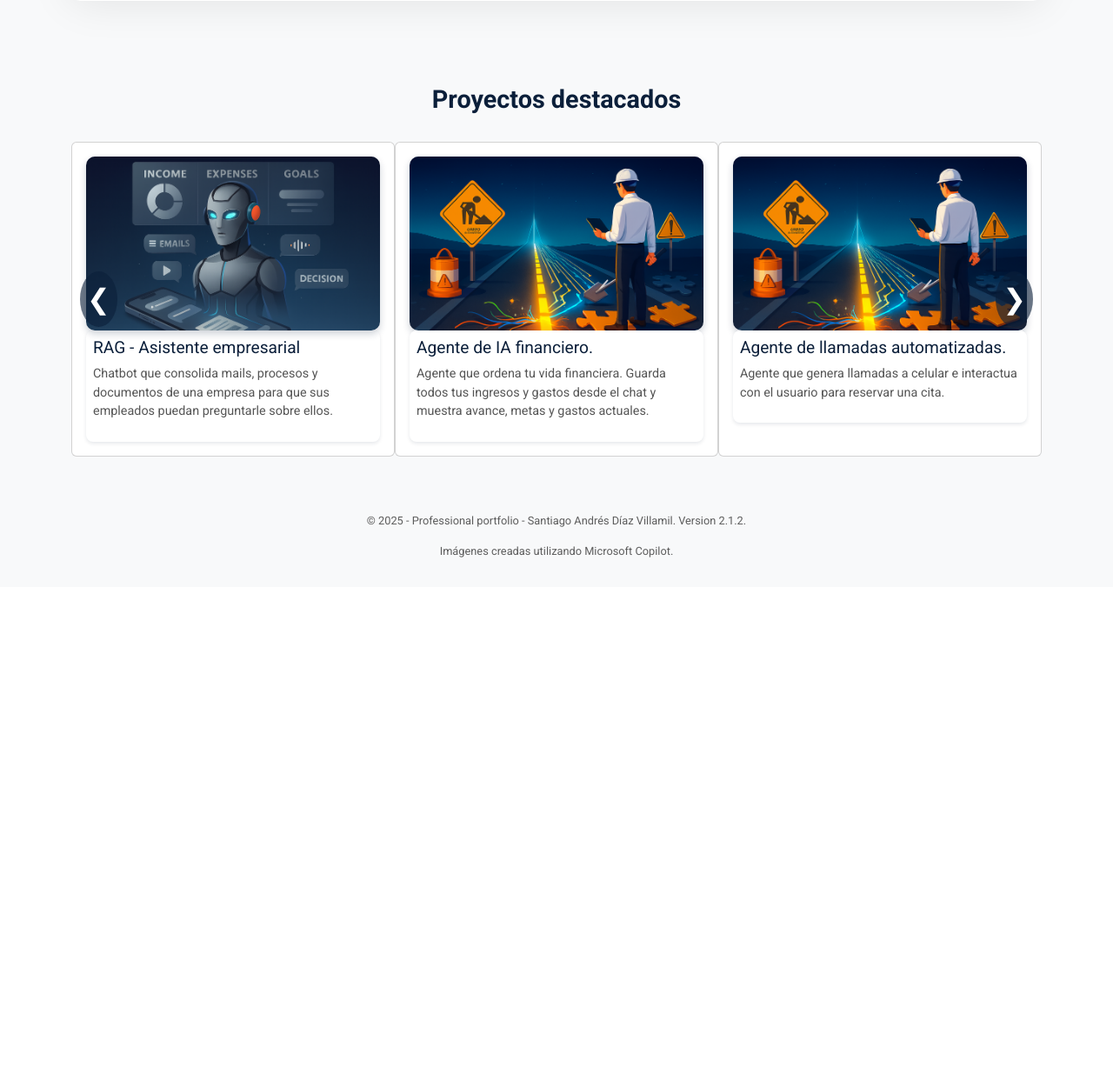
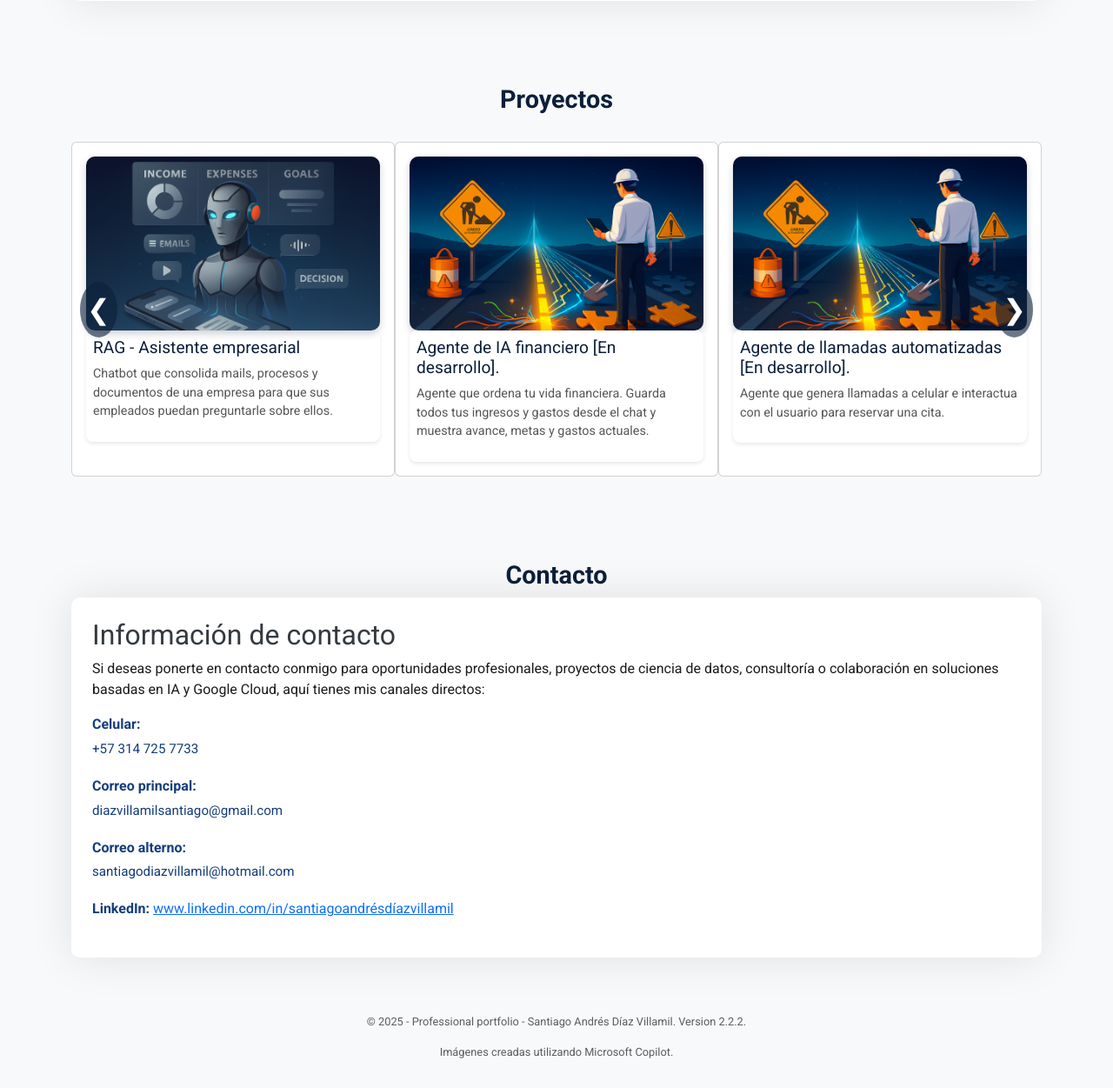
Before and after one commit to SantiagoDiazVillamil/prod-data-portfolio, a Flask app: page / in a window 1280 px wide. Shown: the part 1344-2595 px from the top of the page at 87% size. Before the commit the page ends 1985 px from the top, so only its background shows below. Run offline with Flask 3, Linux system fonts and the light colour scheme.

Commit message:
Inclusión de secciones de contacto

```diff
--- a/templates/components/footer.html
+++ b/templates/components/footer.html
@@ -1,4 +1,4 @@
 <footer class="bg-light text-center py-3 mt-5">
-  <p>&copy; 2025 - Professional portfolio - Santiago Andrés Díaz Villamil. Version 2.1.2.</p>
+  <p>&copy; 2025 - Professional portfolio - Santiago Andrés Díaz Villamil. Version 2.2.2.</p>
   <p>Imágenes creadas utilizando Microsoft Copilot.</p>
 </footer>
--- a/templates/index.html
+++ b/templates/index.html
@@ -39,7 +39,7 @@
   <div class="profile-container">
 
     <!-- <div class="profile-grid"> -->
-      <div class="profile-card">
+      <div class="profile-card" id="cv">
 
             <h2>Perfil profesional</h2>
     <p class="intro">
@@ -89,20 +89,64 @@
 
 
 
-<h2 class="section-title" id="proyectos">Proyectos destacados</h2>
+<h2 class="section-title" id="proyectos">Proyectos</h2>
 <div class="carousel-container">
   <button class="arrow left" onclick="moveCarousel(-1)">&#10094;</button>
   <div class="carousel" id="carousel">
     <!-- Repite esta tarjeta para cada proyecto -->
     <div class="card"><a href="/projects/EnronAi" id='rac-button' style="text-decoration: none; color: inherit;"><img src="{{ url_for('static', filename='images/RAG2.png') }}"><div class="card-content"><h3>RAG - Asistente empresarial</h3><p>Chatbot que consolida mails, procesos y documentos de una empresa para que sus empleados puedan preguntarle sobre ellos.</p></div></a></div>
-    <div class="card"><img src="{{ url_for('static', filename='images/proyecto_en_desarrollo2.png') }}"><div class="card-content"><h3>Agente de IA financiero.</h3><p>Agente que ordena tu vida financiera. Guarda todos tus ingresos y gastos desde el chat y muestra avance, metas y gastos actuales.</p></div></div>
-    <div class="card"><img src="{{ url_for('static', filename='images/proyecto_en_desarrollo2.png') }}"><div class="card-content"><h3>Agente de llamadas automatizadas.</h3><p>Agente que genera llamadas a celular e interactua con el usuario para reservar una cita.</p></div></div>
+    <div class="card"><img src="{{ url_for('static', filename='images/proyecto_en_desarrollo2.png') }}"><div class="card-content"><h3>Agente de IA financiero [En desarrollo].</h3><p>Agente que ordena tu vida financiera. Guarda todos tus ingresos y gastos desde el chat y muestra avance, metas y gastos actuales.</p></div></div>
+    <div class="card"><img src="{{ url_for('static', filename='images/proyecto_en_desarrollo2.png') }}"><div class="card-content"><h3>Agente de llamadas automatizadas [En desarrollo].</h3><p>Agente que genera llamadas a celular e interactua con el usuario para reservar una cita.</p></div></div>
     <div class="card"><img src="{{ url_for('static', filename='images/proyecto_en_desarrollo2.png') }}"><div class="card-content"><h3>Proyecto pendiente por definición</h3><p>Proyecto pendiente por definición.</p></div></div>
     <div class="card"><img src="{{ url_for('static', filename='images/proyecto_en_desarrollo2.png') }}"><div class="card-content"><h3>Proyecto pendiente por definición</h3><p>Proyecto pendiente por definición.</p></div></div>
     <div class="card"><img src="{{ url_for('static', filename='images/proyecto_en_desarrollo2.png') }}"><div class="card-content"><h3>Proyecto pendiente por definición</h3><p>Proyecto pendiente por definición.</p></div></div>
   </div>
   <button class="arrow right" onclick="moveCarousel(1)">&#10095;</button>
 </div>
+
+<h2 class="section-title" id="contacto">Contacto</h2>
+
+<section class="profile-highlight">
+  <div class="profile-container">
+
+    <div class="profile-card" id="contact-card">
+
+      <h2>Información de contacto</h2>
+
+      <p class="intro">
+        Si deseas ponerte en contacto conmigo para oportunidades profesionales, proyectos de ciencia de datos, consultoría o colaboración en soluciones basadas en IA y Google Cloud, aquí tienes mis canales directos:
+      </p>
+
+      <ul class="contact-list">
+        <li>
+          <strong>Celular:</strong>
+          <span>+57 314 725 7733</span>
+        </li>
+
+        <li>
+          <strong>Correo principal:</strong>
+          <span>diazvillamilsantiago@gmail.com</span>
+        </li>
+
+        <li>
+          <strong>Correo alterno:</strong>
+          <span>santiagodiazvillamil@hotmail.com</span>
+        </li>
+
+        <li>
+          <strong>LinkedIn:</strong>
+          <a href="https://www.linkedin.com/in/santiagoandrésdíazvillamil" target="_blank">
+            www.linkedin.com/in/santiagoandrésdíazvillamil
+          </a>
+        </li>
+      </ul>
+
+    </div>
+
+  </div>
+</section>
+
+
 
 <script>
   const carousel = document.getElementById('carousel');
```
